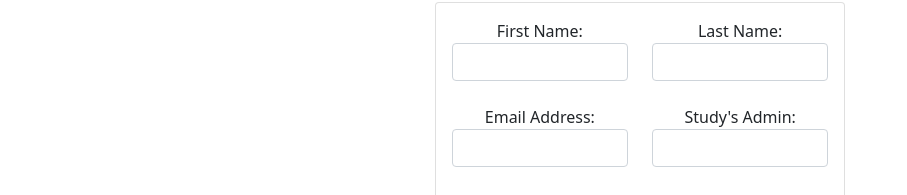
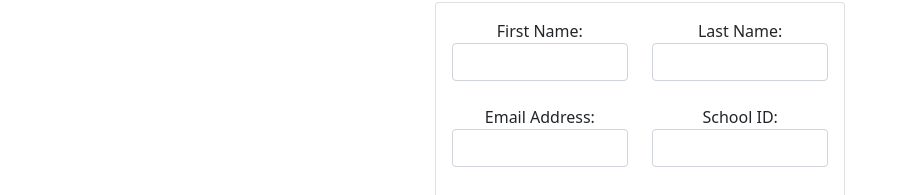
Before and after one commit to BITNULLS/storybook, a React (Create React App) app in the folder edu-storybook/: page /Register in a window 1280 px wide. Shown: the part 254-449 px from the top of the page, without its empty margins (0-907 px from the left). Built offline with nearby package versions, Linux system fonts and the light colour scheme.

Commit message:
few small changes for frontend and backend to link

```diff
--- a/edu-storybook/src/pages/login-register/Register.jsx
+++ b/edu-storybook/src/pages/login-register/Register.jsx
@@ -42,7 +42,7 @@ export default class Register extends React.Component {
 
                   <div class="col-12 col-sm-6">
                     <div class="form-group mb-4">
-                      <label for="school_id">Study's Admin:</label>
+                      <label for="school_id">School ID:</label>
                       <input id="school_id" type="text" formControlName="school_id" class="form-control"></input>
                     </div>
                   </div>
```
Also changed, not shown: 2 other files (tests, documents, lock files or other folders).
